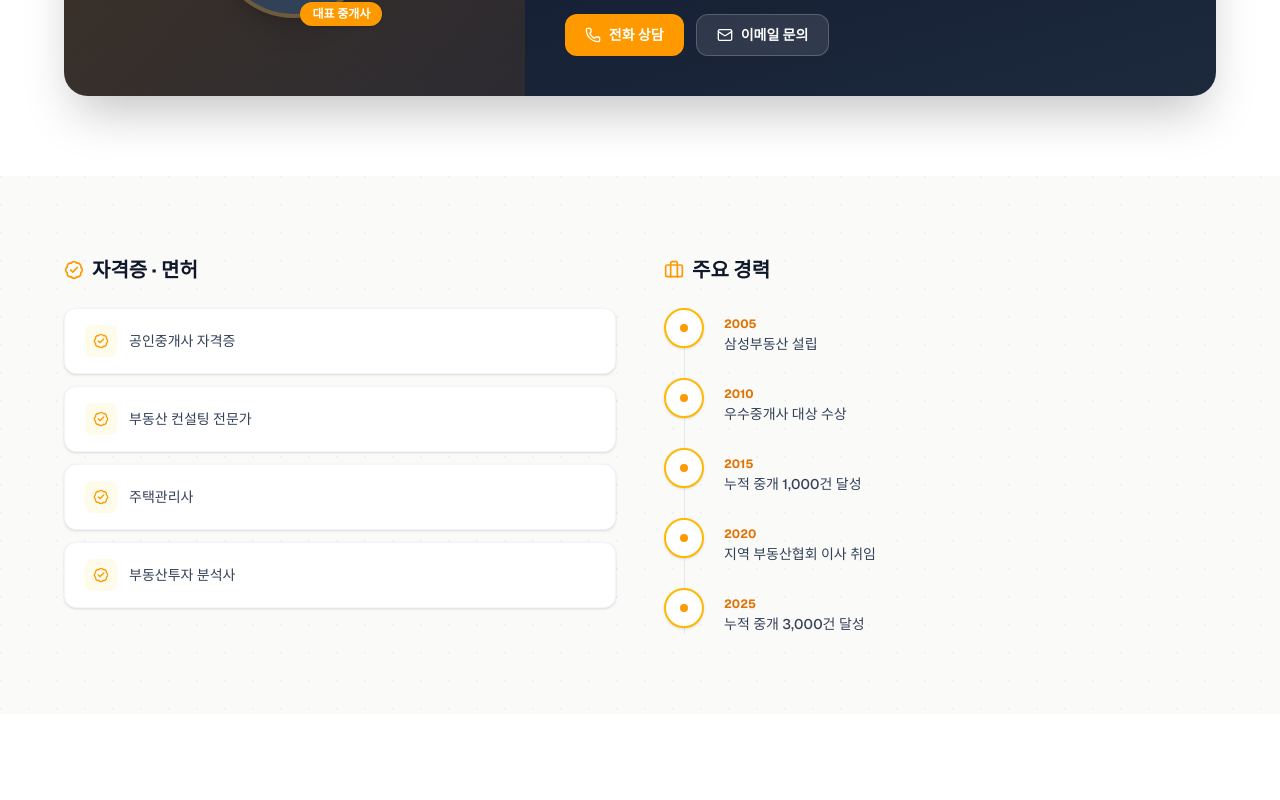
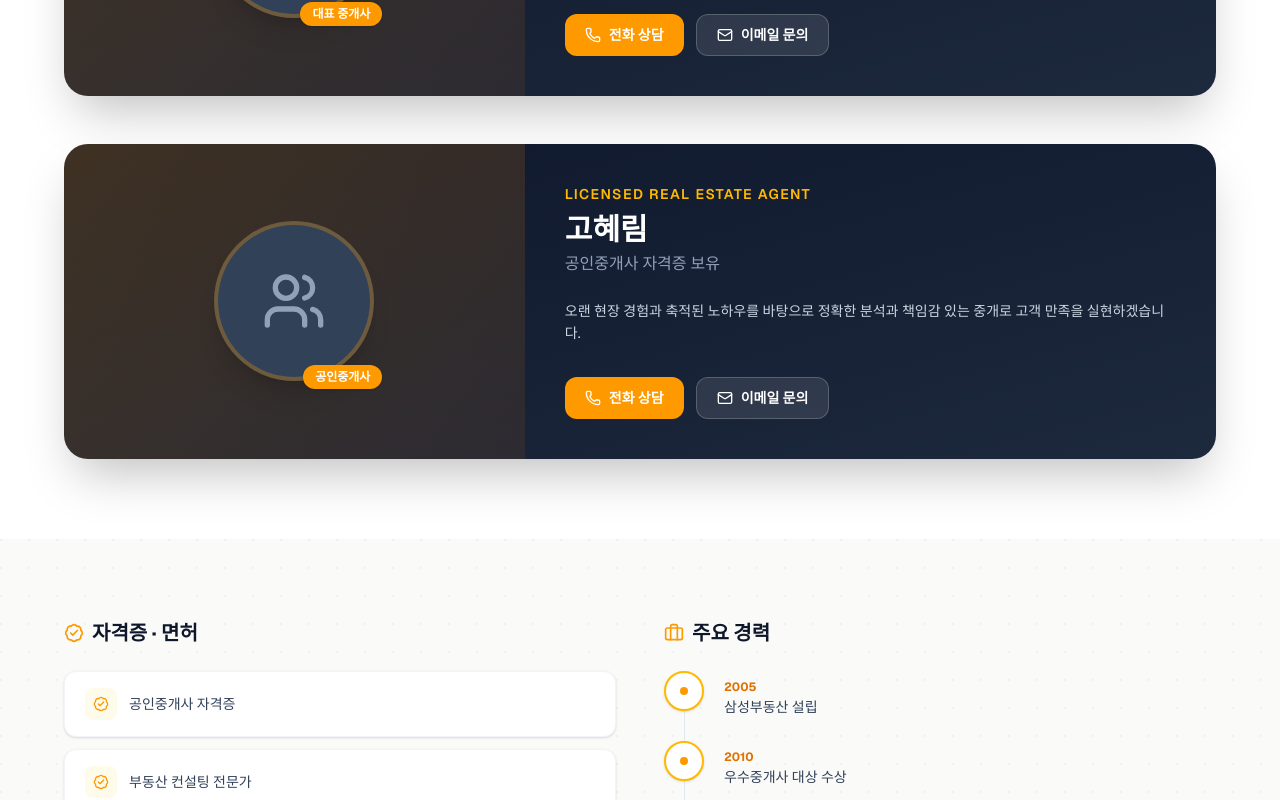
Before and after one commit to cyw4328/samsug-property, a Next.js app: page /agent in a window 1280 px wide. Shown: the part 680-1480 px from the top of the page. Built offline with nearby package versions, Linux system fonts and the light colour scheme.

Commit message:
등록번호 및 중개사 추가

```diff
--- a/src/app/agent/page.tsx
+++ b/src/app/agent/page.tsx
@@ -39,7 +39,7 @@ export default function AgentPage() {
       </section>
 
       {/* 프로필 카드 */}
-      <section className="py-20 px-5">
+      <section className="pt-20 pb-6 px-5">
         <div className="max-w-6xl mx-auto">
           <div className="bg-gradient-to-br from-slate-900 to-slate-800 rounded-3xl overflow-hidden shadow-2xl">
             <div className="grid grid-cols-1 md:grid-cols-5">
@@ -91,6 +91,55 @@ export default function AgentPage() {
         </div>
       </section>
 
+      <section className="pt-6 pb-20 px-5">
+        <div className="max-w-6xl mx-auto">
+          <div className="bg-gradient-to-br from-slate-900 to-slate-800 rounded-3xl overflow-hidden shadow-2xl">
+            <div className="grid grid-cols-1 md:grid-cols-5">
+              {/* 프로필 이미지 영역 */}
+              <div className="md:col-span-2 bg-gradient-to-br from-amber-500/20 to-amber-600/10 flex items-center justify-center p-12">
+                <div className="relative">
+                  <div className="w-40 h-40 rounded-full bg-slate-700 border-4 border-amber-500/30 flex items-center justify-center shadow-xl">
+                    <Users className="w-16 h-16 text-slate-400" />
+                  </div>
+                  <div className="absolute -bottom-2 -right-2 bg-amber-500 text-white text-xs font-bold px-3 py-1 rounded-full shadow">
+                    공인중개사
+                  </div>
+                </div>
+              </div>
+
+              {/* 프로필 정보 */}
+              <div className="md:col-span-3 p-10 flex flex-col justify-center">
+                <div className="text-amber-400 text-sm font-semibold tracking-widest uppercase mb-2">
+                  Licensed Real Estate Agent
+                </div>
+                <h2 className="text-3xl font-bold text-white mb-1">고혜림</h2>
+                <p className="text-slate-400 mb-6">공인중개사 자격증 보유</p>
+
+                <p className="text-slate-300 leading-relaxed mb-8 text-sm">
+                  오랜 현장 경험과 축적된 노하우를 바탕으로 정확한 분석과 책임감 있는 중개로 고객 만족을 실현하겠습니다.
+                </p>
+
+                <div className="flex flex-wrap gap-3">
+                  <a
+                      href="tel:010-4431-8205"
+                      className="flex items-center gap-2 bg-amber-500 hover:bg-amber-600 text-white text-sm font-semibold px-5 py-2.5 rounded-xl transition-colors"
+                  >
+                    <Phone className="w-4 h-4" />
+                    전화 상담
+                  </a>
+                  <a
+                      href="mailto:kus00342@naver.com"
+                      className="flex items-center gap-2 bg-white/10 hover:bg-white/15 border border-white/20 text-white text-sm font-semibold px-5 py-2.5 rounded-xl transition-colors"
+                  >
+                    <Mail className="w-4 h-4" />
+                    이메일 문의
+                  </a>
+                </div>
+              </div>
+            </div>
+          </div>
+        </div>
+      </section>
 
       {/* 자격증 & 경력 타임라인 */}
       <section className="py-20 px-5 bg-stone-50 section-pattern">
--- a/src/app/layout.tsx
+++ b/src/app/layout.tsx
@@ -82,7 +82,7 @@ export default function RootLayout({
 
             <div className="border-t border-slate-800 pt-6 flex flex-col sm:flex-row justify-between items-center gap-2 text-xs text-slate-600">
               <span>© 2025 삼성부동산. All rights reserved.</span>
-              <span>공인중개사 등록번호 : 제00000호</span>
+              <span>공인중개사 등록번호 : 제 44250-2025-00002 호</span>
             </div>
           </div>
         </footer>
```
